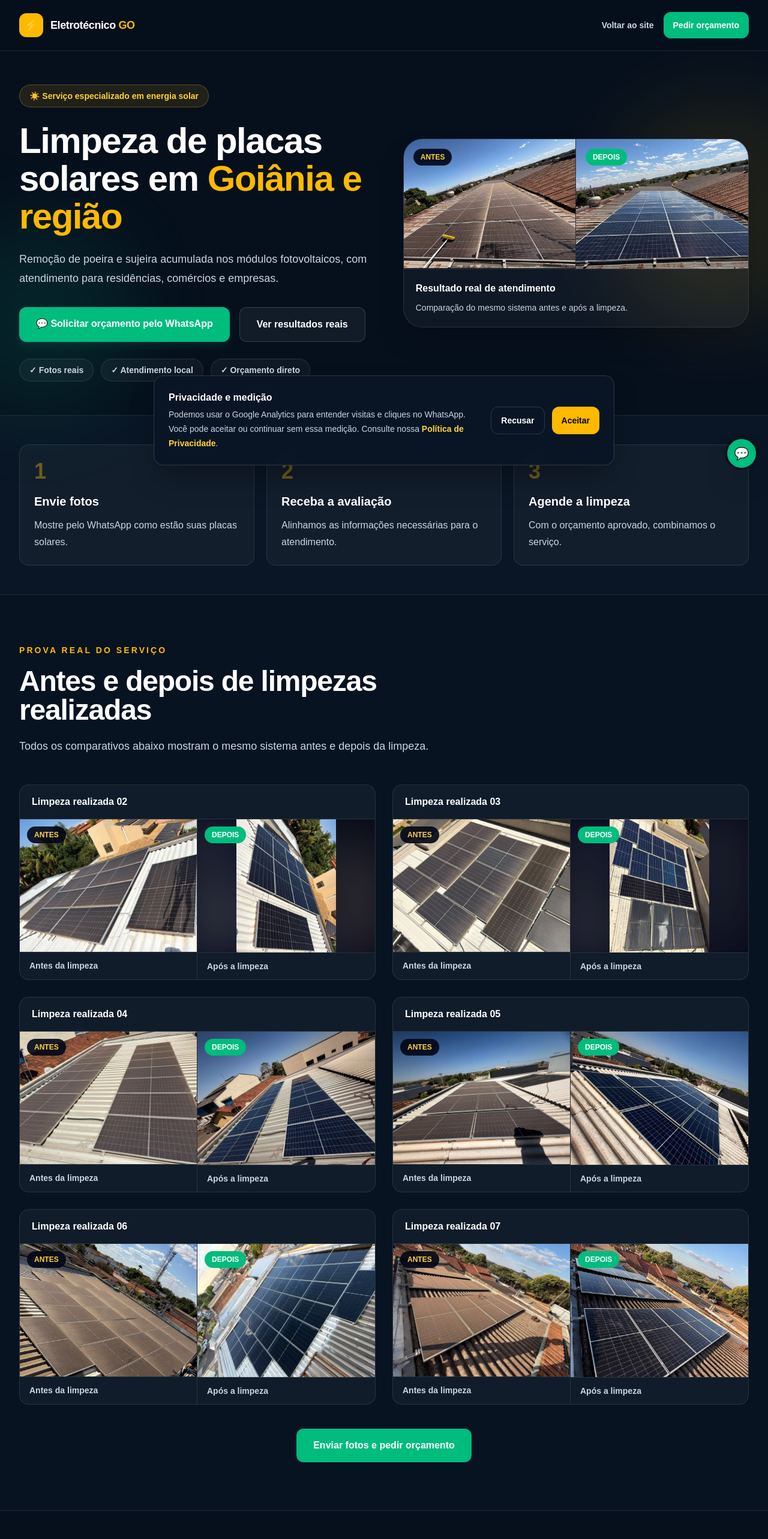
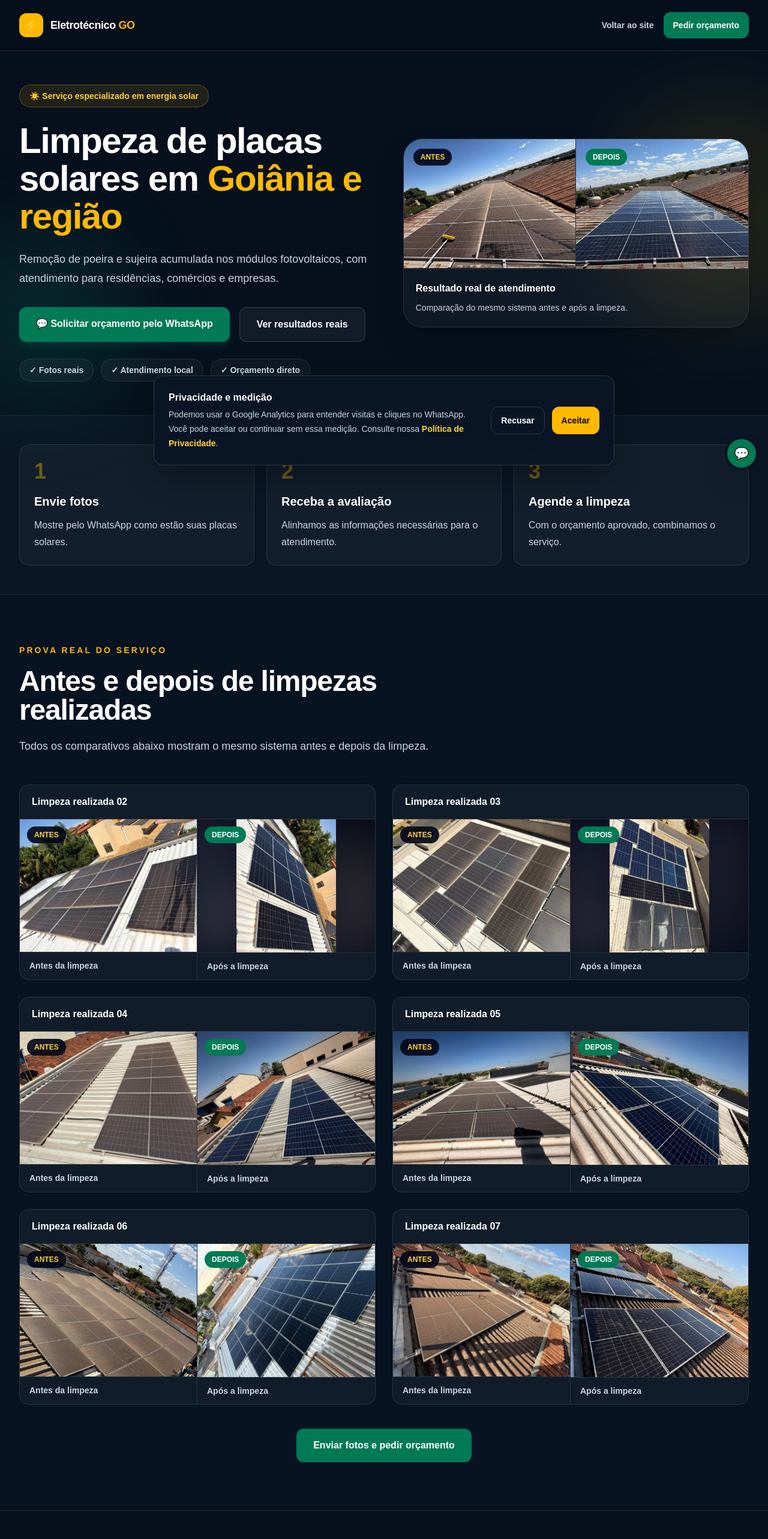
Before and after one commit to Tivytinz/servicos-eletrotecnicos, a Next.js app: page /limpeza-de-placas-solares in a window 1280 px wide. Shown: the top 2566 px of the page at 60% size. Built offline with nearby package versions, Linux system fonts and the light colour scheme; no server answers.

Commit message:
a11y: improve WhatsApp CTA contrast

```diff
--- a/src/app/limpeza-de-placas-solares/page.tsx
+++ b/src/app/limpeza-de-placas-solares/page.tsx
@@ -191,7 +191,7 @@ export default function LimpezaDePlacasSolares() {
               href={whatsappLink}
               target="_blank"
               rel="noopener noreferrer"
-              className="rounded-xl bg-emerald-500 px-4 py-3 text-sm font-extrabold text-white transition hover:bg-emerald-400"
+              className="rounded-xl bg-emerald-700 px-4 py-3 text-sm font-extrabold text-white transition hover:bg-emerald-800"
               aria-label="Pedir orçamento para limpeza de placas solares pelo WhatsApp"
             >
               <span className="sm:hidden">Orçamento</span>
@@ -226,7 +226,7 @@ export default function LimpezaDePlacasSolares() {
                 href={whatsappLink}
                 target="_blank"
                 rel="noopener noreferrer"
-                className="w-full rounded-xl bg-emerald-500 px-6 py-4 text-center font-extrabold text-white shadow-lg shadow-emerald-500/10 transition hover:-translate-y-0.5 hover:bg-emerald-400 sm:w-auto sm:min-w-[350px] sm:px-7 sm:whitespace-nowrap"
+                className="w-full rounded-xl bg-emerald-700 px-6 py-4 text-center font-extrabold text-white shadow-lg shadow-emerald-500/10 transition hover:-translate-y-0.5 hover:bg-emerald-800 sm:w-auto sm:min-w-[350px] sm:px-7 sm:whitespace-nowrap"
               >
                 💬 Solicitar orçamento pelo WhatsApp
               </a>
@@ -278,7 +278,7 @@ export default function LimpezaDePlacasSolares() {
                     decoding="async"
                     className="h-full w-full object-cover"
                   />
-                  <span className="absolute left-4 top-4 rounded-full bg-emerald-500 px-3 py-1.5 text-xs font-black text-white">
+                  <span className="absolute left-4 top-4 rounded-full bg-emerald-700 px-3 py-1.5 text-xs font-black text-white">
                     DEPOIS
                   </span>
                 </div>
@@ -398,7 +398,7 @@ export default function LimpezaDePlacasSolares() {
                         }}
                         className="relative z-10 h-full w-full"
                       />
-                      <span className="absolute left-3 top-3 z-20 rounded-full bg-emerald-500 px-3 py-1.5 text-xs font-black text-white">
+                      <span className="absolute left-3 top-3 z-20 rounded-full bg-emerald-700 px-3 py-1.5 text-xs font-black text-white">
                         DEPOIS
                       </span>
                     </div>
@@ -416,7 +416,7 @@ export default function LimpezaDePlacasSolares() {
               href={whatsappLink}
               target="_blank"
               rel="noopener noreferrer"
-              className="inline-flex rounded-xl bg-emerald-500 px-7 py-4 font-extrabold text-white transition hover:-translate-y-0.5 hover:bg-emerald-400"
+              className="inline-flex rounded-xl bg-emerald-700 px-7 py-4 font-extrabold text-white transition hover:-translate-y-0.5 hover:bg-emerald-800"
             >
               Enviar fotos e pedir orçamento
             </a>
@@ -520,7 +520,7 @@ export default function LimpezaDePlacasSolares() {
               href={whatsappLink}
               target="_blank"
               rel="noopener noreferrer"
-              className="mt-8 inline-flex w-full items-center justify-center gap-3 rounded-xl bg-emerald-500 px-7 py-4 text-center font-extrabold text-white transition hover:-translate-y-0.5 hover:bg-emerald-400 sm:w-auto"
+              className="mt-8 inline-flex w-full items-center justify-center gap-3 rounded-xl bg-emerald-700 px-7 py-4 text-center font-extrabold text-white transition hover:-translate-y-0.5 hover:bg-emerald-800 sm:w-auto"
             >
               💬 Enviar fotos e pedir orçamento
             </a>
@@ -536,7 +536,7 @@ export default function LimpezaDePlacasSolares() {
         target="_blank"
         rel="noopener noreferrer"
         aria-label="Solicitar limpeza de placas solares pelo WhatsApp"
-        className="fixed bottom-4 right-4 z-50 grid h-12 w-12 place-items-center rounded-full bg-emerald-500 text-xl shadow-2xl shadow-black/40 ring-4 ring-[#06101d] transition hover:-translate-y-1 hover:bg-emerald-400 lg:bottom-5 lg:right-5"
+        className="fixed bottom-4 right-4 z-50 grid h-12 w-12 place-items-center rounded-full bg-emerald-700 text-xl shadow-2xl shadow-black/40 ring-4 ring-[#06101d] transition hover:-translate-y-1 hover:bg-emerald-800 lg:bottom-5 lg:right-5"
       >
         💬
       </a>
```
